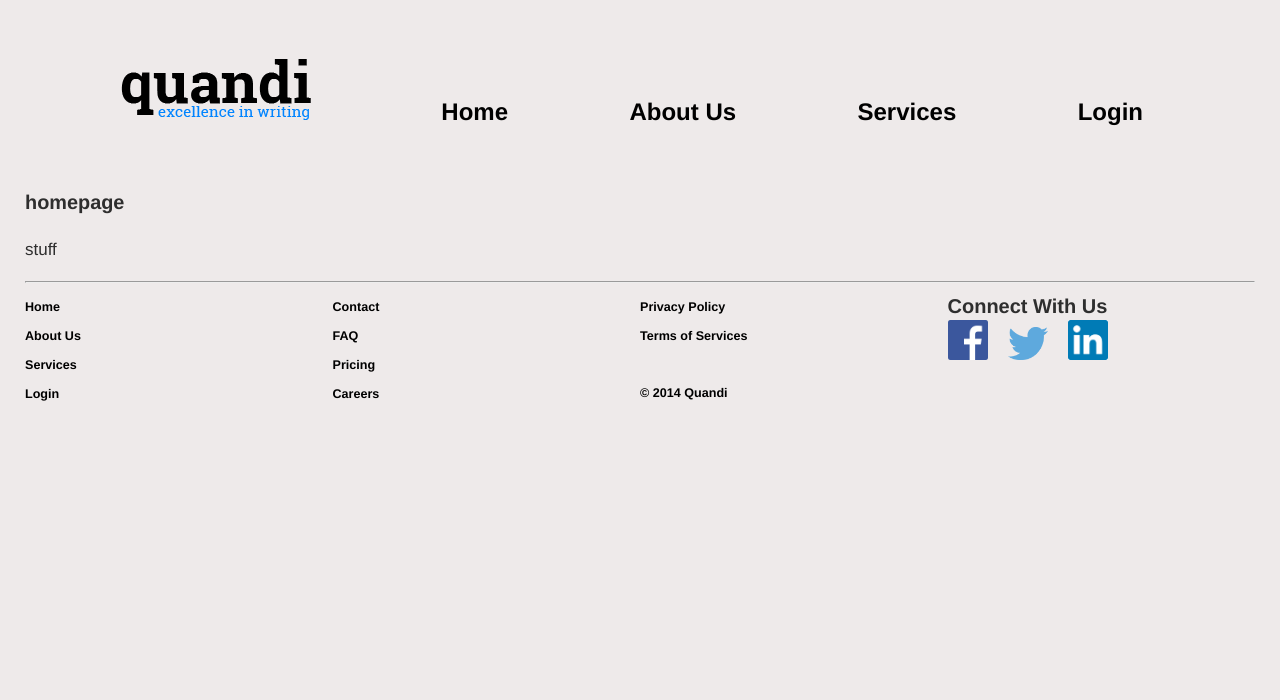
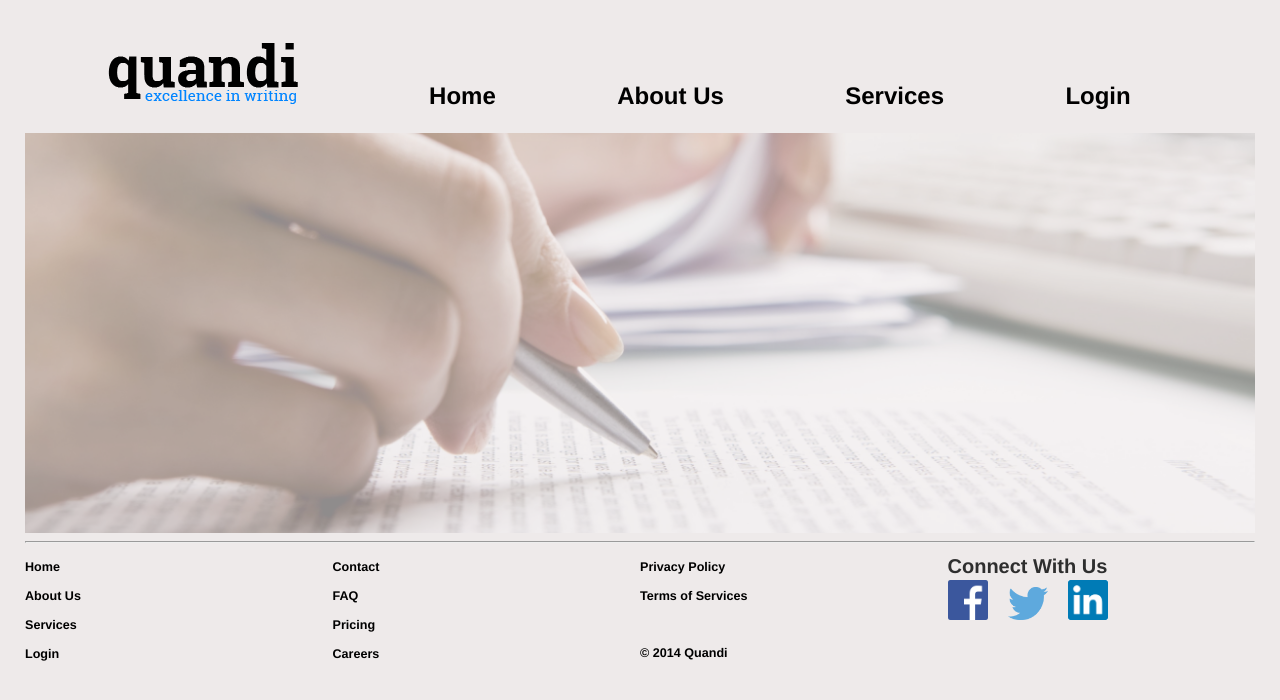
Before and after one commit to ausdong/quandiwriting, a Django app: page / in a window 1280 px wide. Shown: the top 700 px of the page. Run offline with Django 3.2, Linux system fonts and the light colour scheme; some libraries are stand-ins or nearby versions.

Commit message:
index page
add semi-transparent background image

```diff
--- a/testsite/static/style.css
+++ b/testsite/static/style.css
@@ -12,10 +12,17 @@
         background-color: #EEEAEA;
         max-width: 100%;
         width: 96%;
-        padding: 2%;
-        margin: 28px  auto;
+        padding: 1%;
     }
 
+#homebody {
+		opacity: 0.4;
+		background-image:url(writing.jpg);
+		background-position:center;
+		background-repeat:no-repeat;
+		background-size: 100% auto;
+		height:400px;
+}
 
 #navbar {
       width: 100%;
--- a/testsite/templates/testsite/index.html
+++ b/testsite/templates/testsite/index.html
@@ -1,8 +1,7 @@
 {% extends 'base.html' %}
 {% block title %} Quandi {% endblock %}
 {% block content %}
+<div id="homebody">
 
-<h3>homepage</h3>
-<p>stuff</p>
-
+</div>
 {% endblock %}
```
Also changed, not shown: testsite/static/writing.jpg (added).
